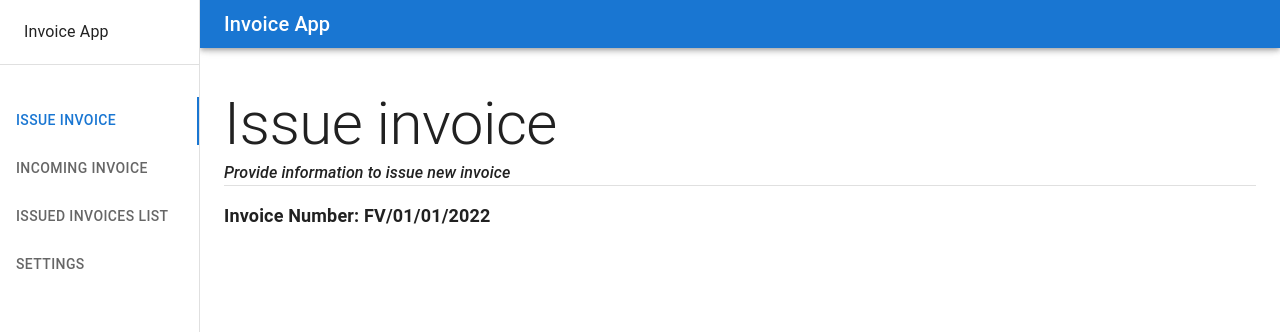
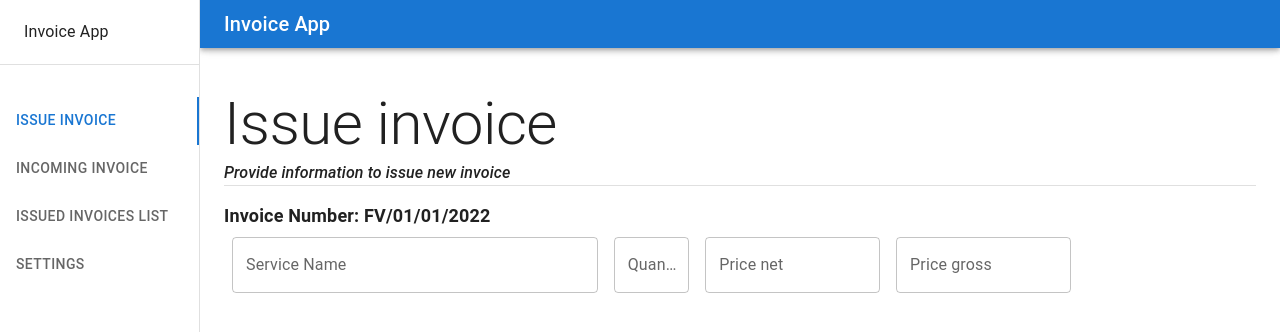
Before and after one commit to greg2012201/invoice-app-frontend, a React (Create React App) app: page /issue-invoice in a window 1280 px wide. Shown: the top 332 px of the page. Built offline with nearby package versions, Linux system fonts and the light colour scheme.

Commit message:
Add service to the form.

```diff
--- a/src/components/IssueInvoiceForm/IssueInvoiceForm.tsx
+++ b/src/components/IssueInvoiceForm/IssueInvoiceForm.tsx
@@ -1,6 +1,7 @@
 import React, { FC } from 'react';
 import { Box, Typography } from '@mui/material';
 import { InvoiceNumber, Form } from './IssueInvoiceForm.styles';
+import Service from './sections/Service';
 
 const IssueInvoiceForm: FC = () => {
     return (
@@ -8,6 +9,7 @@ const IssueInvoiceForm: FC = () => {
             <Typography sx={InvoiceNumber}>
                 Invoice Number: FV/01/01/2022
             </Typography>
+            <Service />
         </Box>
     );
 };
```
